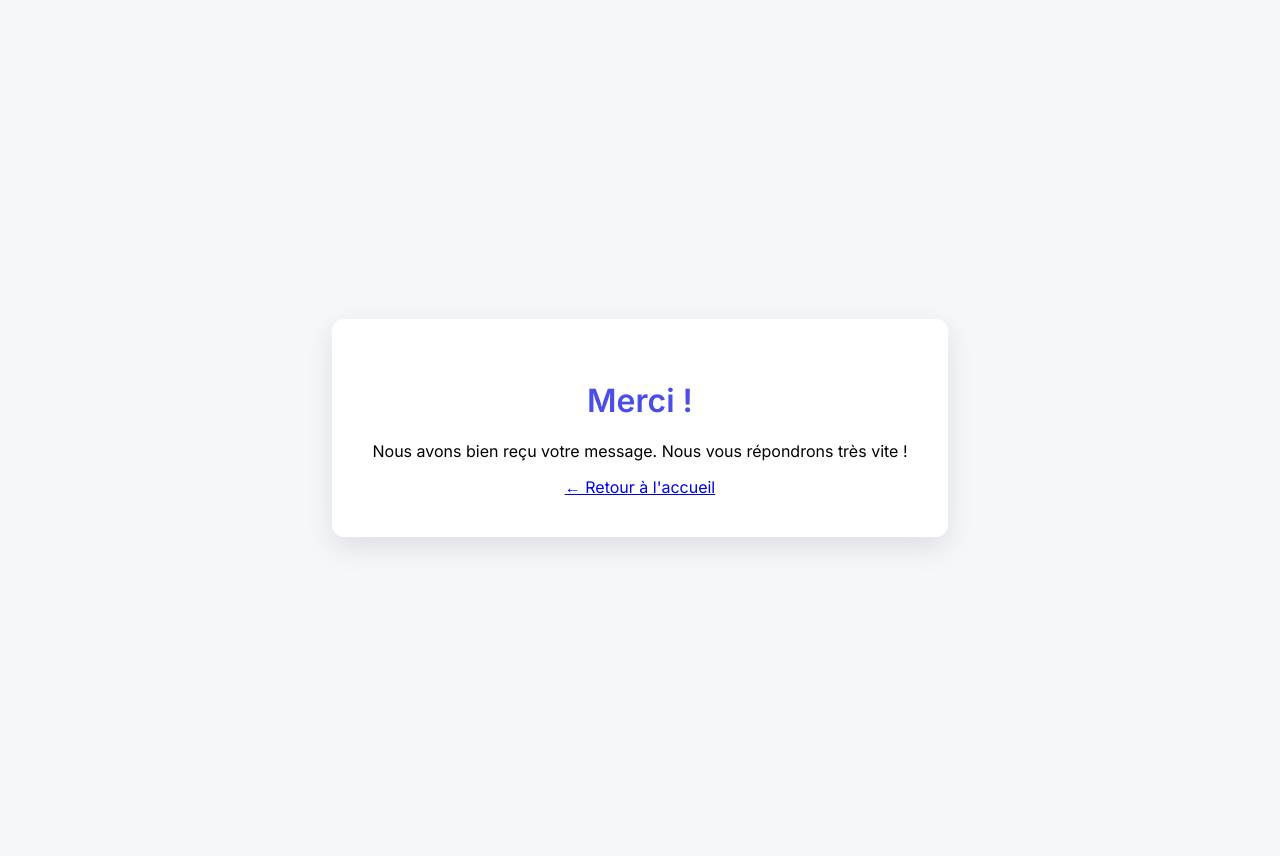
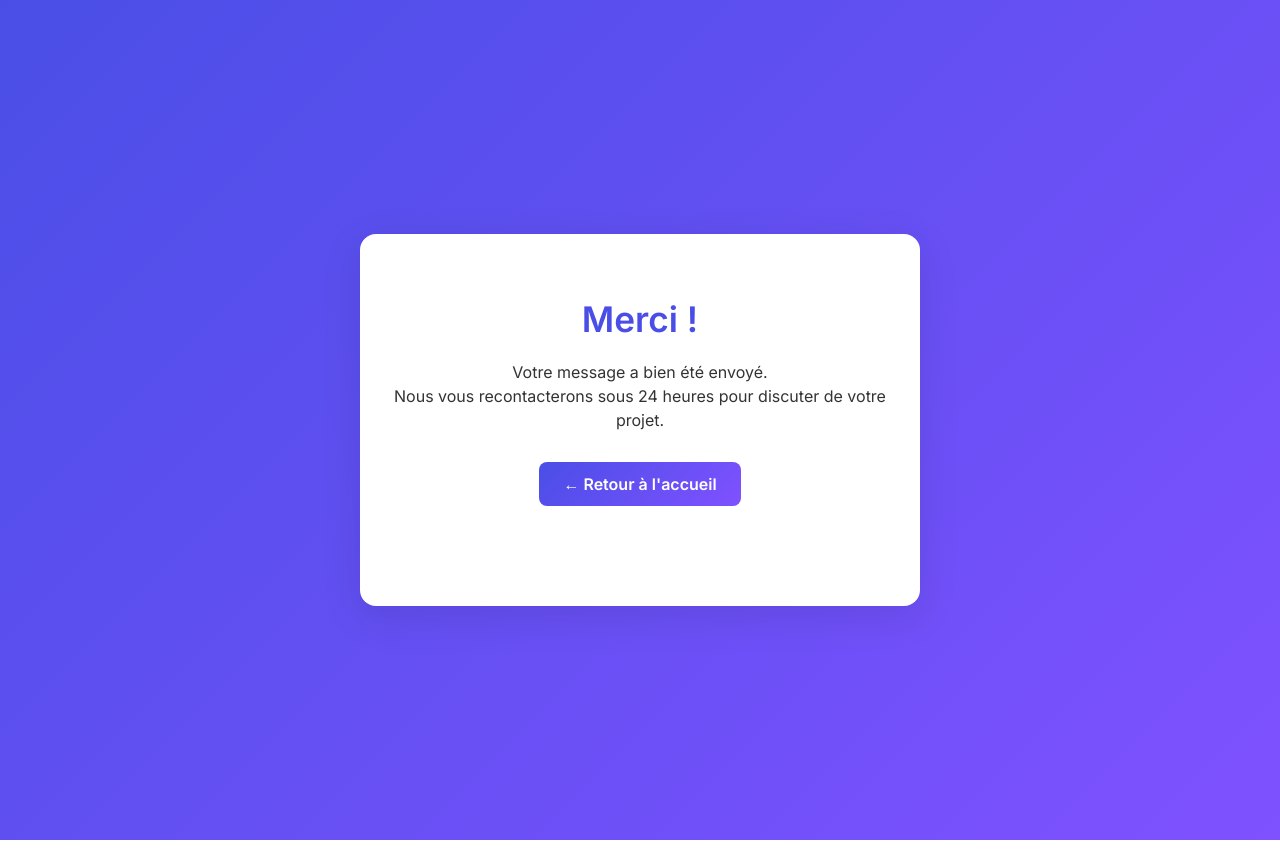
Before and after one commit to AyoubNedjar/Passido-Studio, a plain HTML site: page merci.html in a window 1280 px wide. Drawn offline with Linux system fonts and the light colour scheme.

Commit message:
add thanks page

```diff
--- a/merci.html
+++ b/merci.html
@@ -7,31 +7,85 @@
   <link href="https://fonts.googleapis.com/css2?family=Inter:wght@400;600&display=swap" rel="stylesheet">
   <style>
     body {
+      margin: 0;
       font-family: 'Inter', sans-serif;
-      background-color: #f5f7fa;
+      background: linear-gradient(135deg, #4a4ee7, #7f51ff);
+      color: #333;
       display: flex;
       justify-content: center;
       align-items: center;
       min-height: 100vh;
-      text-align: center;
       padding: 20px;
     }
-    .box {
-      background-color: white;
-      padding: 40px;
-      border-radius: 12px;
-      box-shadow: 0 10px 30px rgba(0,0,0,0.1);
+    .container {
+      background: #fff;
+      border-radius: 16px;
+      box-shadow: 0 10px 40px rgba(0,0,0,0.1);
+      max-width: 500px;
+      width: 100%;
+      padding: 40px 30px;
+      text-align: center;
+      animation: fadeIn 0.8s ease-out;
     }
     h1 {
+      margin-bottom: 20px;
       color: #4a4ee7;
+      font-size: 2.2rem;
+    }
+    p {
+      font-size: 1rem;
+      line-height: 1.5;
+      margin-bottom: 30px;
+    }
+    .btn-home {
+      display: inline-block;
+      background: linear-gradient(135deg, #4a4ee7, #7f51ff);
+      color: #fff;
+      text-decoration: none;
+      padding: 12px 24px;
+      border-radius: 8px;
+      font-weight: 600;
+      transition: transform 0.3s ease, box-shadow 0.3s ease;
+    }
+    .btn-home:hover {
+      transform: translateY(-2px);
+      box-shadow: 0 6px 20px rgba(0,0,0,0.2);
+    }
+    .socials {
+      margin-top: 30px;
+      display: flex;
+      justify-content: center;
+      gap: 20px;
+    }
+    .socials a {
+      color: #4a4ee7;
+      font-size: 1.5rem;
+      text-decoration: none;
+      transition: color 0.3s;
+    }
+    .socials a:hover {
+      color: #2f2fa0;
+    }
+    @keyframes fadeIn {
+      from { opacity: 0; transform: translateY(20px); }
+      to { opacity: 1; transform: translateY(0); }
     }
   </style>
 </head>
 <body>
-  <div class="box">
+  <div class="container">
     <h1>Merci !</h1>
-    <p>Nous avons bien reçu votre message. Nous vous répondrons très vite !</p>
-    <a href="index.html">← Retour à l'accueil</a>
+    <p>Votre message a bien été envoyé.<br>Nous vous recontacterons sous 24 heures pour discuter de votre projet.</p>
+    <a href="index.html" class="btn-home">← Retour à l'accueil</a>
+
+    <div class="socials">
+      <!-- Remplace # par tes vrais profils -->
+      <a href="#" aria-label="LinkedIn"><svg width="24" height="24" fill="currentColor"><use xlink:href="#icon-linkedin"/></svg></a>
+      <a href="#" aria-label="Twitter"><svg width="24" height="24" fill="currentColor"><use xlink:href="#icon-twitter"/></svg></a>
+      <a href="#" aria-label="GitHub"><svg width="24" height="24" fill="currentColor"><use xlink:href="#icon-github"/></svg></a>
+    </div>
   </div>
+
+
 </body>
 </html>
```
